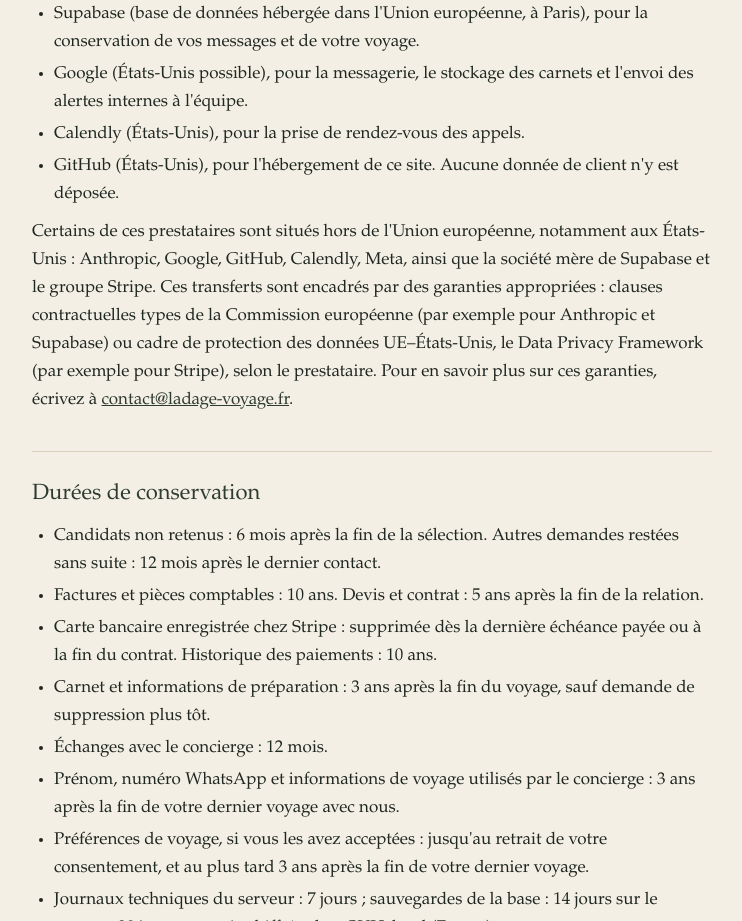
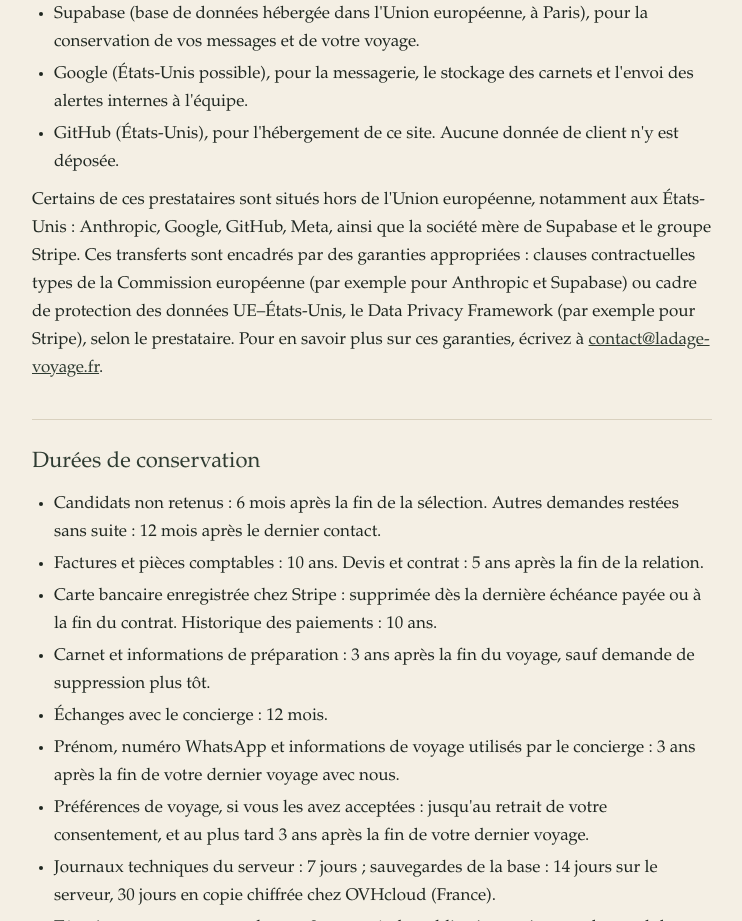
Before and after one commit to adage75/ladage-site, a plain HTML site: page confidentialite.html in a window 1280 px wide. Shown: the part 2320-3241 px from the top of the page, without its empty margins (268-1010 px from the left). Drawn offline with Linux system fonts and the light colour scheme.

Commit message:
Politique : retirer Calendly (non utilisé)
Co-Authored-By: Claude Opus 5.5 <noreply@anthropic.com>
Claude-Session: https://claude.ai/code/session_01RhHtqZunrJ4Wg9EoTab5jL

```diff
--- a/confidentialite.html
+++ b/confidentialite.html
@@ -62,10 +62,9 @@ footer{text-align:center;font-size:14px;color:var(--doux);padding:0 20px 40px}
     <li>OVHcloud (France), pour l'hébergement du serveur qui orchestre le concierge.</li>
     <li>Supabase (base de données hébergée dans l'Union européenne, à Paris), pour la conservation de vos messages et de votre voyage.</li>
     <li>Google (États-Unis possible), pour la messagerie, le stockage des carnets et l'envoi des alertes internes à l'équipe.</li>
-    <li>Calendly (États-Unis), pour la prise de rendez-vous des appels.</li>
     <li>GitHub (États-Unis), pour l'hébergement de ce site. Aucune donnée de client n'y est déposée.</li>
   </ul>
-  <p>Certains de ces prestataires sont situés hors de l'Union européenne, notamment aux États-Unis : Anthropic, Google, GitHub, Calendly, Meta, ainsi que la société mère de Supabase et le groupe Stripe. Ces transferts sont encadrés par des garanties appropriées : clauses contractuelles types de la Commission européenne (par exemple pour Anthropic et Supabase) ou cadre de protection des données UE–États-Unis, le Data Privacy Framework (par exemple pour Stripe), selon le prestataire. Pour en savoir plus sur ces garanties, écrivez à <a href="mailto:contact@ladage-voyage.fr">contact@ladage-voyage.fr</a>.</p>
+  <p>Certains de ces prestataires sont situés hors de l'Union européenne, notamment aux États-Unis : Anthropic, Google, GitHub, Meta, ainsi que la société mère de Supabase et le groupe Stripe. Ces transferts sont encadrés par des garanties appropriées : clauses contractuelles types de la Commission européenne (par exemple pour Anthropic et Supabase) ou cadre de protection des données UE–États-Unis, le Data Privacy Framework (par exemple pour Stripe), selon le prestataire. Pour en savoir plus sur ces garanties, écrivez à <a href="mailto:contact@ladage-voyage.fr">contact@ladage-voyage.fr</a>.</p>
 
   <h2>Durées de conservation</h2>
   <ul>
```
